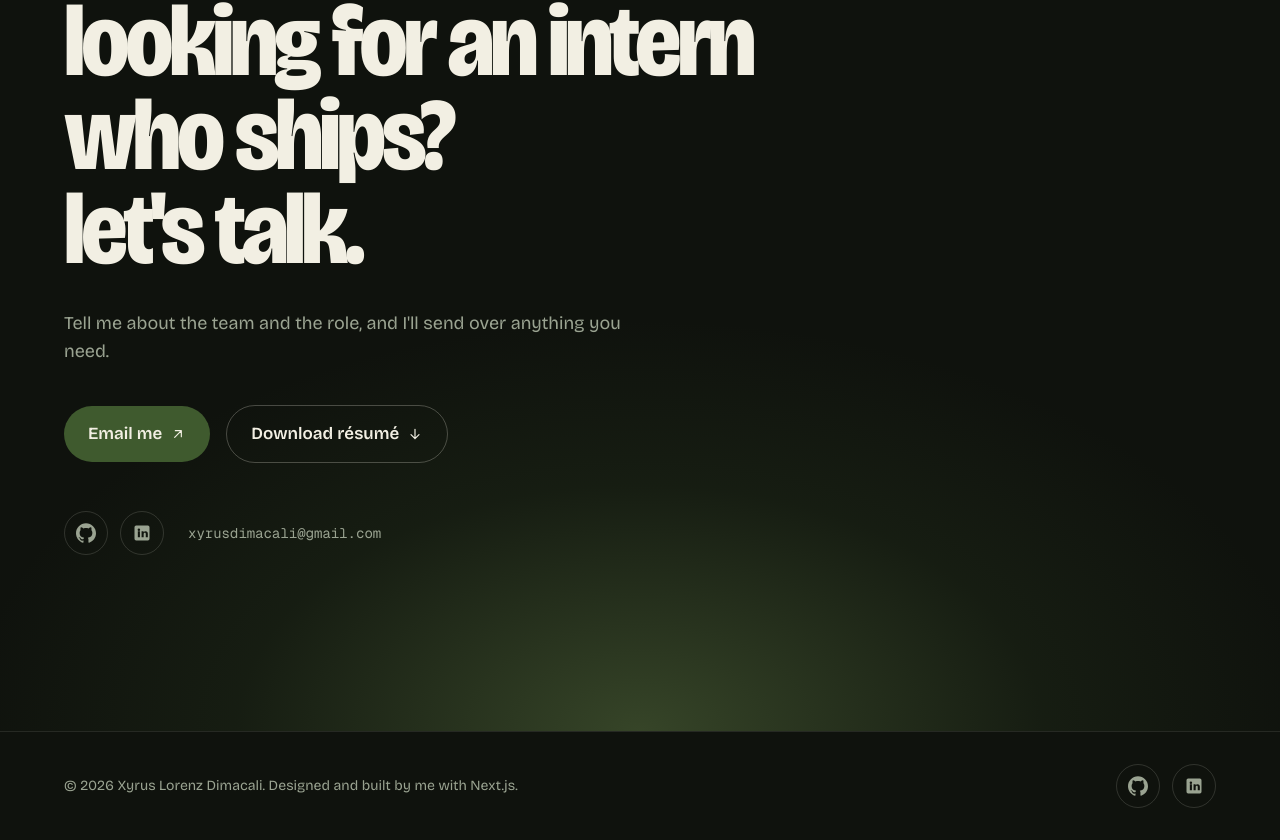
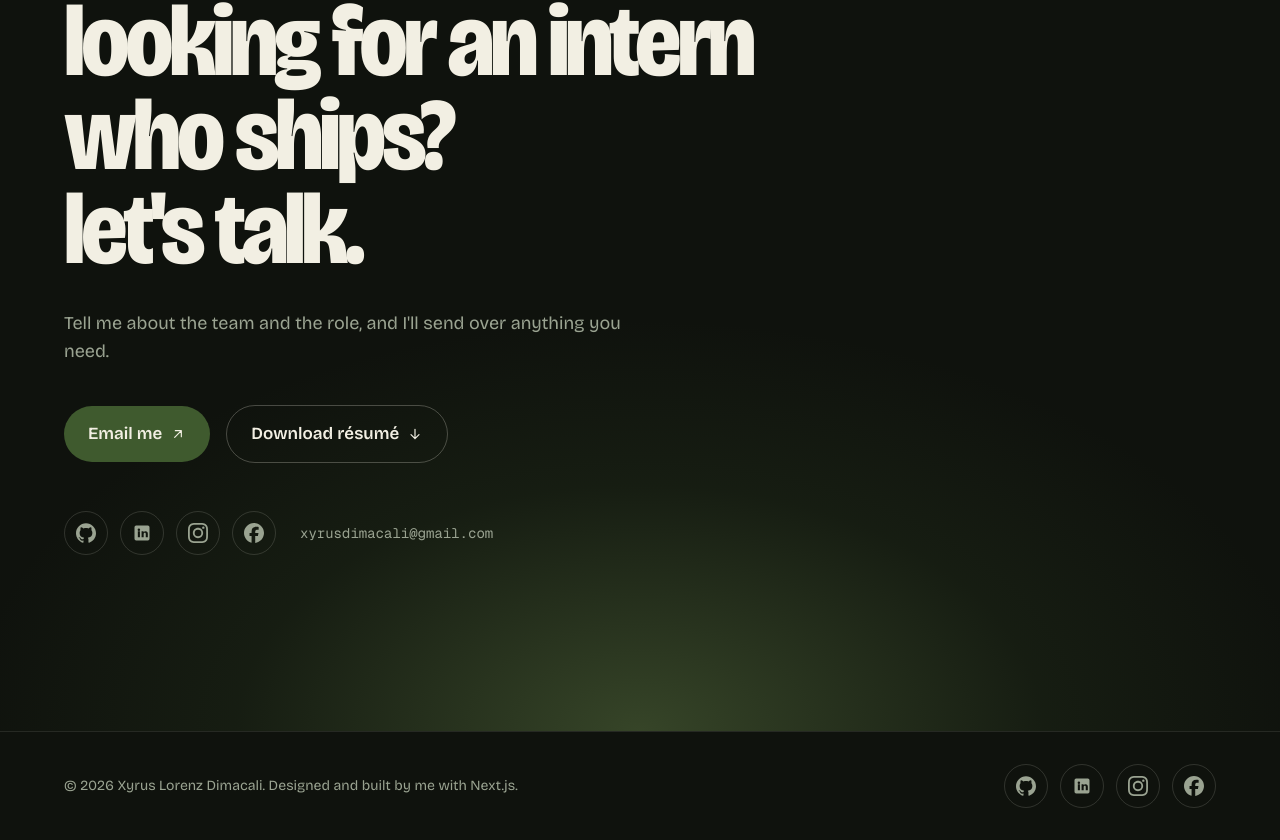
Before and after one commit to KlRAAA/xyrus-portfolio, a Next.js app: page / in a window 1280 px wide. Shown: the part 9457-10297 px from the top of the page. Built offline with nearby package versions, Linux system fonts and the light colour scheme; no server answers.

Commit message:
feat: add instagram and facebook links

```diff
--- a/src/components/sections/Contact.tsx
+++ b/src/components/sections/Contact.tsx
@@ -1,11 +1,13 @@
 import { site } from "@/data/portfolio";
 import { Button } from "@/components/ui/Button";
-import { GitHubIcon, LinkedInIcon } from "@/components/ui/Icons";
+import { FacebookIcon, GitHubIcon, InstagramIcon, LinkedInIcon } from "@/components/ui/Icons";
 
 export function SocialLinks() {
   const links = [
     { href: site.github, label: "GitHub", Icon: GitHubIcon },
     { href: site.linkedin, label: "LinkedIn", Icon: LinkedInIcon },
+    { href: site.instagram, label: "Instagram", Icon: InstagramIcon },
+    { href: site.facebook, label: "Facebook", Icon: FacebookIcon },
   ];
   return (
     <ul className="flex gap-3">
--- a/src/components/ui/Icons.tsx
+++ b/src/components/ui/Icons.tsx
@@ -1,4 +1,4 @@
-import { siGithub } from "simple-icons";
+import { siFacebook, siGithub, siInstagram } from "simple-icons";
 
 type P = { className?: string };
 const stroke = {
@@ -30,6 +30,16 @@ export const GitHubIcon = ({ className }: P) => (
     <path d={siGithub.path} />
   </svg>
 );
+export const InstagramIcon = ({ className }: P) => (
+  <svg viewBox="0 0 24 24" aria-hidden className={className} fill="currentColor">
+    <path d={siInstagram.path} />
+  </svg>
+);
+export const FacebookIcon = ({ className }: P) => (
+  <svg viewBox="0 0 24 24" aria-hidden className={className} fill="currentColor">
+    <path d={siFacebook.path} />
+  </svg>
+);
 // LinkedIn is not in Simple Icons; simple "in" mark.
 export const LinkedInIcon = ({ className }: P) => (
   <svg viewBox="0 0 24 24" aria-hidden className={className} fill="currentColor" fillRule="evenodd">
--- a/src/data/portfolio.ts
+++ b/src/data/portfolio.ts
@@ -35,6 +35,8 @@ export const site = {
   resume: "/resume/Dimacali_Xyrus_Lorenz_Dev_Resume.pdf",
   github: "https://github.com/KlRAAA",
   linkedin: "https://linkedin.com/in/xyrus-dimacali-73a752328",
+  instagram: "https://www.instagram.com/_xyrusdmcl",
+  facebook: "https://www.facebook.com/share/1CXviKnSq4/",
 };
 
 export const navSections = [
```
Also changed, not shown: 1 other file (tests, documents, lock files or other folders).
